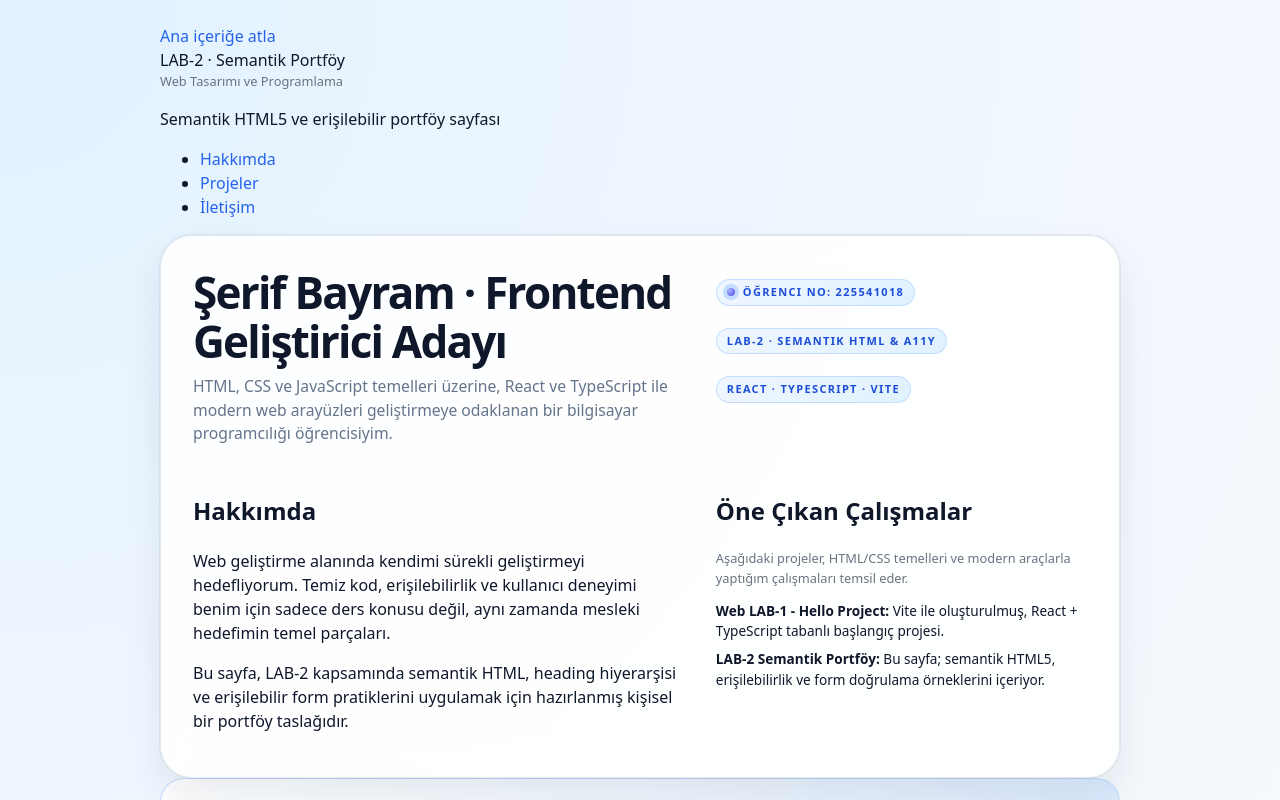
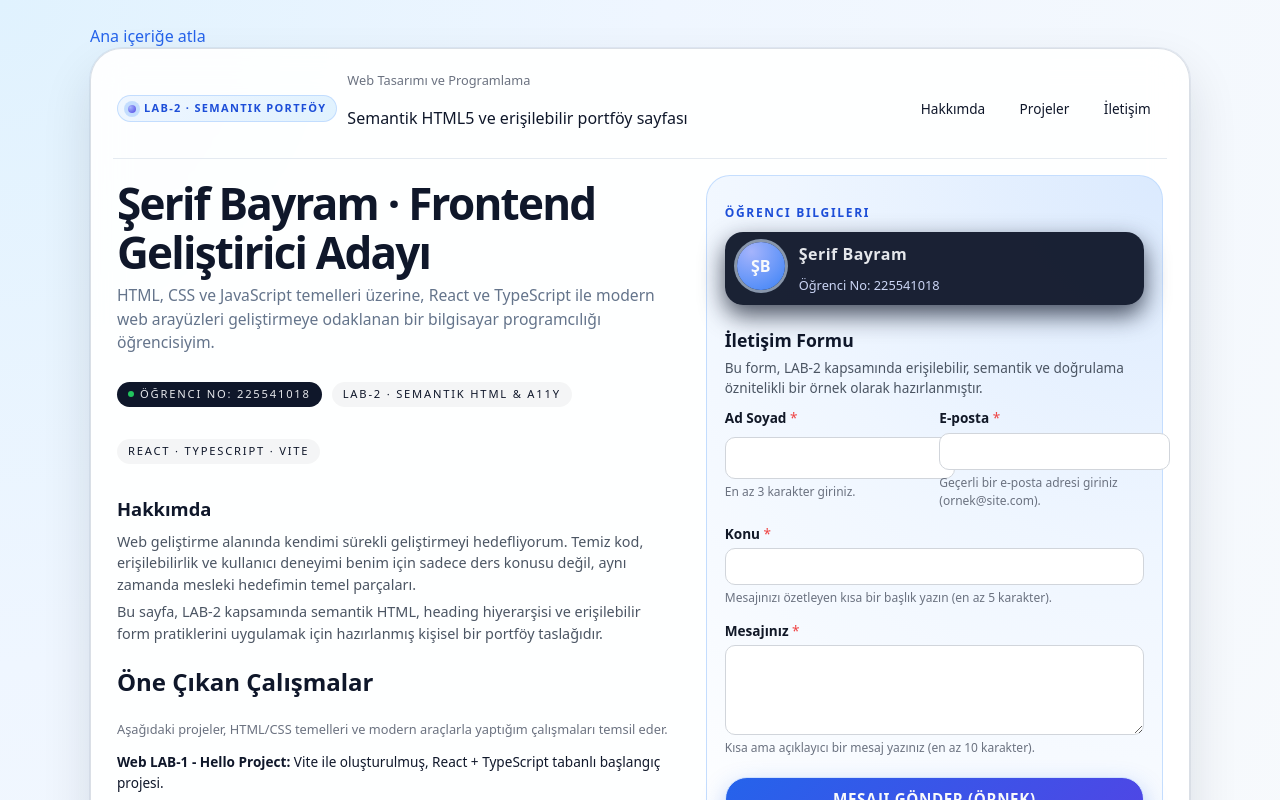
Before and after one commit to insaninsan/webLab, a React (Vite) app: page / in a window 1280 px wide. Shown: the top 800 px of the page. Built offline with nearby package versions, Linux system fonts and the light colour scheme.

Commit message:
style: add base CSS for semantic portfolio and skip link

```diff
--- a/src/App.css
+++ b/src/App.css
@@ -1,39 +1,37 @@
 .app-shell {
-  max-width: 960px;
+  max-width: 1100px;
   width: 100%;
   margin: 0 auto;
   text-align: left;
 }
 
-.hero {
-  background: rgba(255, 255, 255, 0.9);
+.layout {
+  background: rgba(255, 255, 255, 0.92);
   backdrop-filter: blur(18px);
   border-radius: 32px;
-  padding: 32px 32px 28px;
+  padding: 18px 22px 22px;
   box-shadow:
-    0 20px 40px rgba(15, 23, 42, 0.08),
+    0 24px 50px rgba(15, 23, 42, 0.12),
     0 0 0 1px rgba(148, 163, 184, 0.16);
-  border: 1px solid rgba(148, 163, 184, 0.25);
-  display: grid;
-  grid-template-columns: minmax(0, 1.6fr) minmax(0, 1.2fr);
-  gap: 28px;
+  border: 1px solid rgba(148, 163, 184, 0.35);
 }
 
-@media (max-width: 768px) {
-  .hero {
-    grid-template-columns: minmax(0, 1fr);
-    padding: 24px 20px 20px;
-  }
+header.site-header {
+  display: flex;
+  align-items: center;
+  justify-content: space-between;
+  gap: 16px;
+  padding: 4px 4px 12px;
+  border-bottom: 1px solid rgba(226, 232, 240, 0.9);
 }
 
-.hero-header {
+.brand {
   display: flex;
   align-items: center;
-  gap: 12px;
-  margin-bottom: 18px;
+  gap: 10px;
 }
 
-.pill {
+.brand-mark {
   display: inline-flex;
   align-items: center;
   gap: 8px;
@@ -48,7 +46,7 @@
   color: #1d4ed8;
 }
 
-.pill-dot {
+.brand-dot {
   width: 8px;
   height: 8px;
   border-radius: 999px;
@@ -56,24 +54,67 @@
   box-shadow: 0 0 0 4px rgba(191, 219, 254, 0.9);
 }
 
+nav[aria-label='Ana navigasyon'] ul {
+  display: flex;
+  flex-wrap: wrap;
+  gap: 10px;
+  list-style: none;
+  padding: 0;
+  margin: 0;
+}
+
+nav[aria-label='Ana navigasyon'] a {
+  padding: 0.4em 0.9em;
+  border-radius: 999px;
+  font-size: 0.85rem;
+  color: #0f172a;
+}
+
+nav[aria-label='Ana navigasyon'] a:focus-visible {
+  outline: 2px solid #1d4ed8;
+  outline-offset: 3px;
+}
+
+main {
+  display: grid;
+  grid-template-columns: minmax(0, 1.6fr) minmax(0, 1.3fr);
+  gap: 26px;
+  padding: 16px 4px 4px;
+}
+
+@media (max-width: 900px) {
+  main {
+    grid-template-columns: minmax(0, 1fr);
+  }
+
+  header.site-header {
+    flex-direction: column;
+    align-items: flex-start;
+  }
+}
+
+.hero {
+  padding-right: 8px;
+}
+
 .hero-title {
-  margin: 0 0 10px;
+  margin: 4px 0 8px;
 }
 
 .hero-subtitle {
-  margin: 0;
+  margin: 0 0 14px;
   color: #64748b;
   font-size: 0.98rem;
 }
 
-.badge-row {
+.hero-meta {
   display: flex;
   flex-wrap: wrap;
   gap: 10px;
-  margin: 18px 0 22px;
+  margin: 16px 0 18px;
 }
 
-.badge {
+.pill {
   display: inline-flex;
   align-items: center;
   gap: 6px;
@@ -86,12 +127,12 @@
   letter-spacing: 0.16em;
 }
 
-.badge-soft {
+.pill-soft {
   background: rgba(15, 23, 42, 0.04);
   color: #0f172a;
 }
 
-.badge-dot {
+.pill-dot {
   width: 6px;
   height: 6px;
   border-radius: 999px;
@@ -103,6 +144,7 @@
   flex-wrap: wrap;
   gap: 10px;
   align-items: center;
+  margin-bottom: 4px;
 }
 
 .secondary-button {
@@ -131,6 +173,21 @@
 .helper-strong {
   font-weight: 600;
   color: #111827;
+}
+
+.about-section {
+  margin-top: 20px;
+}
+
+.about-section h2 {
+  font-size: 1.15rem;
+  margin: 0 0 8px;
+}
+
+.about-section p {
+  margin: 0 0 6px;
+  font-size: 0.9rem;
+  color: #4b5563;
 }
 
 .info-panel {
@@ -164,8 +221,8 @@
 
 .avatar {
   grid-row: span 2;
-  width: 44px;
-  height: 44px;
+  width: 48px;
+  height: 48px;
   border-radius: 999px;
   background: radial-gradient(circle at 30% 20%, #a5b4fc, #3b82f6);
   display: flex;
@@ -224,6 +281,102 @@
   opacity: 0.5;
 }
 
+.contact-section {
+  margin-top: 10px;
+}
+
+.contact-header {
+  margin-bottom: 8px;
+}
+
+.contact-header h2 {
+  font-size: 1.1rem;
+  margin: 0 0 4px;
+}
+
+.contact-header p {
+  margin: 0;
+  font-size: 0.85rem;
+  color: #4b5563;
+}
+
+form[aria-label='İletişim formu'] {
+  display: grid;
+  gap: 10px;
+  margin-top: 10px;
+}
+
+.form-row {
+  display: grid;
+  gap: 4px;
+}
+
+.form-row-inline {
+  display: grid;
+  grid-template-columns: repeat(2, minmax(0, 1fr));
+  gap: 10px;
+}
+
+.field-label {
+  font-size: 0.85rem;
+  font-weight: 600;
+  color: #111827;
+}
+
+.field-label span {
+  font-weight: 500;
+  color: #ef4444;
+}
+
+input,
+textarea {
+  border-radius: 10px;
+  border: 1px solid #d1d5db;
+  padding: 0.55em 0.75em;
+  font-family: inherit;
+  font-size: 0.9rem;
+  transition:
+    border-color 0.15s ease,
+    box-shadow 0.15s ease,
+    background-color 0.15s ease;
+}
+
+input:focus-visible,
+textarea:focus-visible {
+  outline: 2px solid #2563eb;
+  outline-offset: 2px;
+  border-color: #2563eb;
+  box-shadow: 0 0 0 1px rgba(37, 99, 235, 0.4);
+  background-color: #eff6ff;
+}
+
+textarea {
+  min-height: 90px;
+  resize: vertical;
+}
+
+.field-description {
+  font-size: 0.75rem;
+  color: #6b7280;
+}
+
+.field-error {
+  font-size: 0.75rem;
+  color: #b91c1c;
+}
+
+.form-footer {
+  display: flex;
+  flex-direction: column;
+  gap: 6px;
+  margin-top: 6px;
+}
+
+.form-helper {
+  font-size: 0.75rem;
+  color: #6b7280;
+}
+
 .footer-note {
   margin-top: 18px;
   font-size: 0.8rem;
@@ -247,3 +400,27 @@
   font-size: 0.75rem;
   color: #4b5563;
 }
+
+.footer-note {
+  margin-top: 18px;
+  font-size: 0.8rem;
+  color: #6b7280;
+  display: flex;
+  justify-content: space-between;
+  flex-wrap: wrap;
+  gap: 6px;
+}
+
+.footer-badges {
+  display: flex;
+  gap: 8px;
+  flex-wrap: wrap;
+}
+
+.footer-chip {
+  padding: 3px 8px;
+  border-radius: 999px;
+  border: 1px dashed rgba(148, 163, 184, 0.9);
+  font-size: 0.75rem;
+  color: #4b5563;
+}
```
